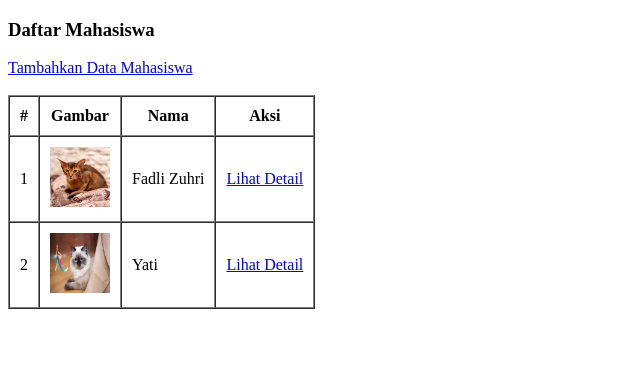
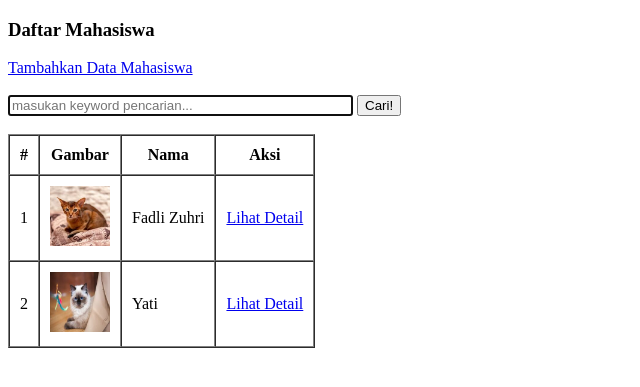
Before and after one commit to dlifadli/pw2020_311223666, a PHP site: page / in a window 1280 px wide. Shown: the top 387 px of the page, without its empty margins (0-640 px from the left). Run offline with PHP 8.4, Linux system fonts and the light colour scheme; data comes from the database, SQL or seed files in the repository.

Commit message:
menambahkan pertemuan11 & fitur cari

```diff
--- a/kuliah x/pertemuan11/functions.php
+++ b/kuliah x/pertemuan11/functions.php
@@ -67,3 +67,23 @@ function ubah($data)
   mysqli_query($conn, $query) or die(mysqli_error($conn));
   return mysqli_affected_rows($conn);
 }
+
+function cari($keyword)
+{
+  $conn = koneksi();
+
+  $query = "SELECT * FROM mahasiswa
+              WHERE
+              nama LIKE '%$keyword%' OR
+              nrp LIKE '%$keyword%' OR
+              email LIKE '%$keyword%' OR
+              jurusan LIKE '%$keyword%'";
+
+  $result = mysqli_query($conn, $query);
+
+  $rows = [];
+  while ($row = mysqli_fetch_assoc($result)) {
+    $rows[] = $row;
+  }
+  return $rows;
+}
--- a/kuliah x/pertemuan11/index.php
+++ b/kuliah x/pertemuan11/index.php
@@ -1,6 +1,11 @@
 <?php
 require "functions.php";
 $mahasiswa = query("SELECT * FROM mahasiswa");
+
+// ketika tombol cari diklik
+if (isset($_POST['cari'])) {
+  $mahasiswa = cari($_POST['keyword']);
+}
 ?>
 
 <!DOCTYPE html>
@@ -18,6 +23,12 @@ $mahasiswa = query("SELECT * FROM mahasiswa");
   <a href="tambah.php">Tambahkan Data Mahasiswa</a>
   <br><br>
 
+  <form action="" method="post">
+    <input type="text" name="keyword" size="40" placeholder="masukan keyword pencarian..." autocomplete="off" autofocus>
+    <button type="submit" name="cari">Cari!</button>
+  </form>
+  <br>
+
   <table border="1" cellpadding="10" cellspacing="0">
     <tr>
       <th>#</th>
@@ -25,6 +36,14 @@ $mahasiswa = query("SELECT * FROM mahasiswa");
       <th>Nama</th>
       <th>Aksi</th>
     </tr>
+
+    <?php if (empty($mahasiswa)) : ?>
+      <tr>
+        <td colspan="4">
+          <p style="color: red; font-style: italic;">data mahasiswa tidak ditemukan!</p>
+        </td>
+      </tr>
+    <?php endif; ?>
     <?php $i = 1;
     foreach ($mahasiswa as $m) : ?>
       <tr>
```
